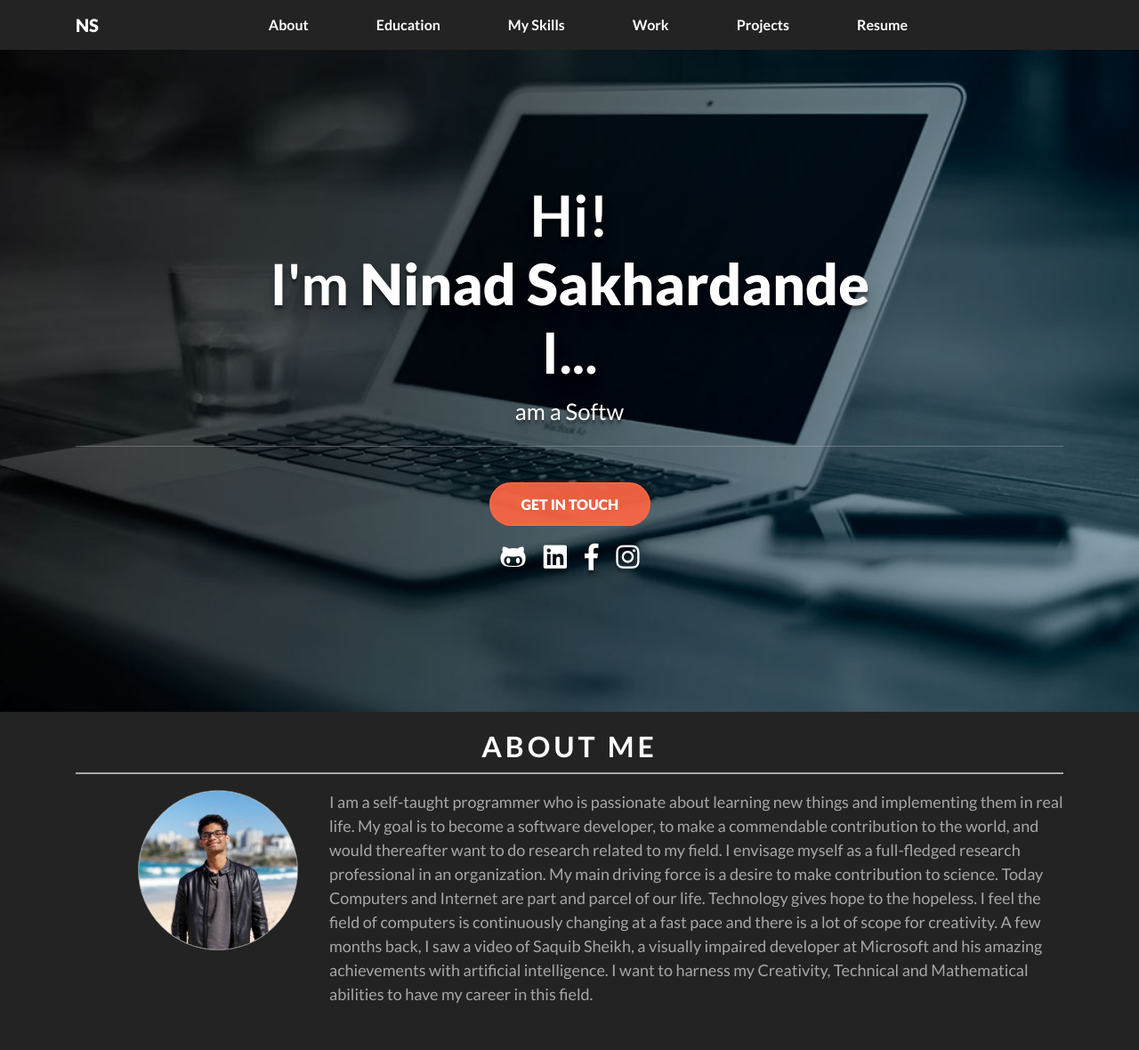
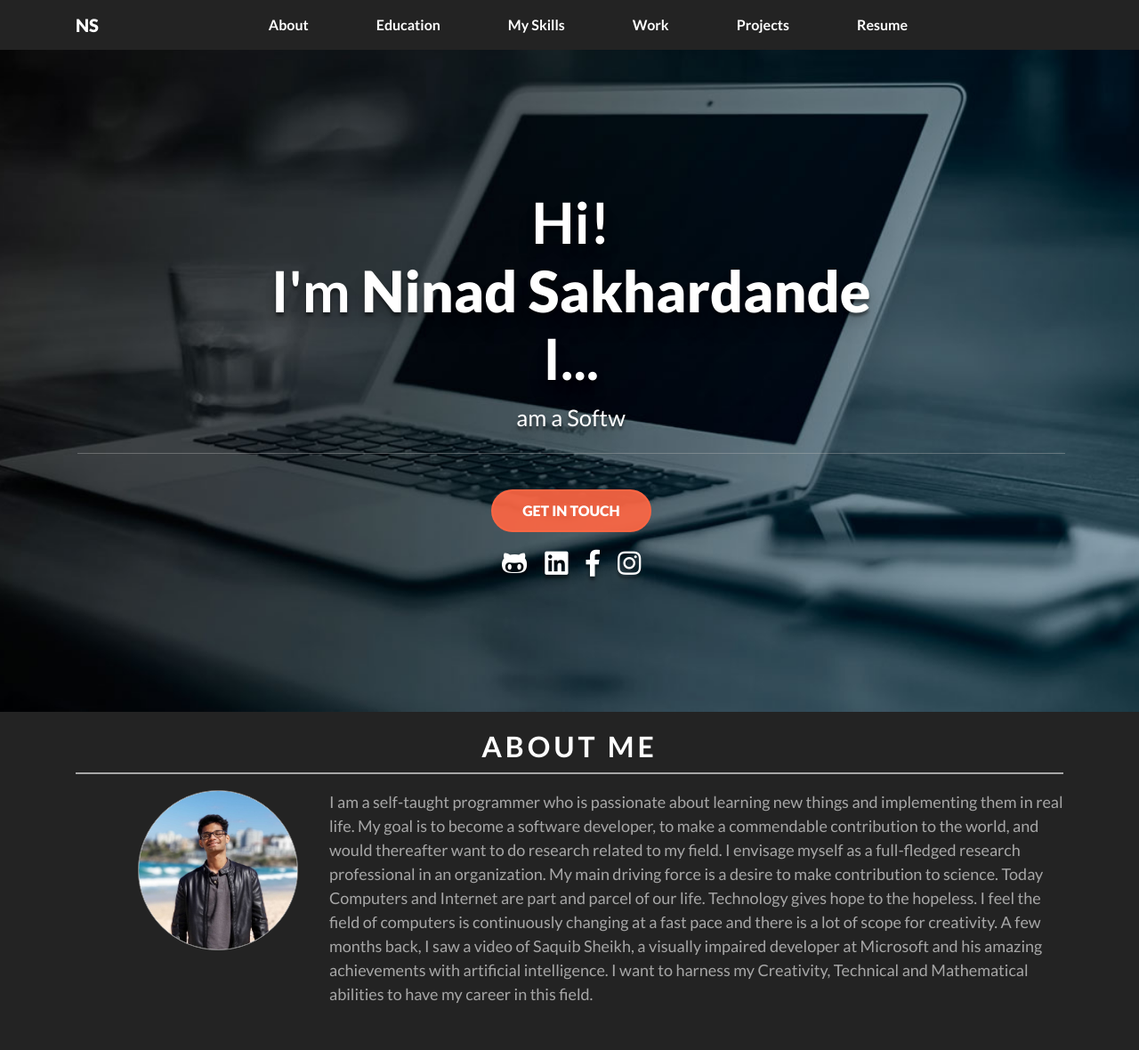
Before and after one commit to ninad1999/PersonalWebsite, a PHP site: page / in a window 1280 px wide. Shown: the top 1180 px of the page at 89% size. Run offline with PHP 8.4, Linux system fonts and the light colour scheme; some libraries are stand-ins or nearby versions.

Commit message:
Vertically centered header content

```diff
--- a/personal website/assets/style/style.css
+++ b/personal website/assets/style/style.css
@@ -34,10 +34,34 @@ body {
     border-bottom: 5px solid black;
 }
 
+.vertical-center {
+  height:100%;
+  width:100%;
+
+  text-align: center;  /* align the inline(-block) elements horizontally */
+
+}
+
+.vertical-center:before {    /* create a full-height inline block pseudo=element */
+  content: ' ';
+  display: inline-block;
+  vertical-align: middle;  /* vertical alignment of the inline element */
+  height: 100%;
+}
+
+.vertical-center > .container {
+  /*max-width: 100%;*/
+  /*background-color: gold;*/
+
+  display: inline-block;
+  vertical-align: middle;  /* vertical alignment of the inline element */
+
+}
+
 .intro h1 {
 	color: white;
 	text-align: center;
-	padding-top: 13%;
+	/*padding-top: 13%;*/
 	font-size: 5vw;
 	text-shadow: 0px 4px 3px rgba(0,0,0,0.4),
 				 0px 8px 13px rgba(0,0,0,0.1),
```
